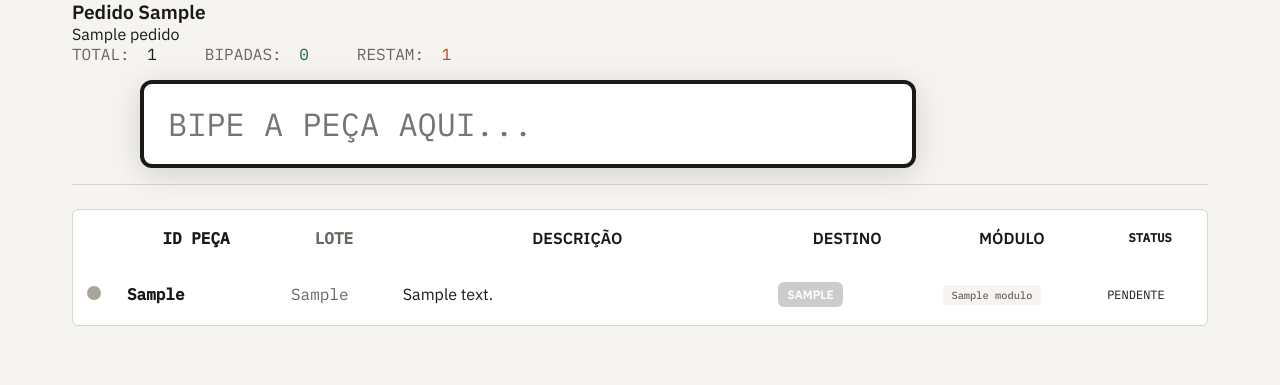
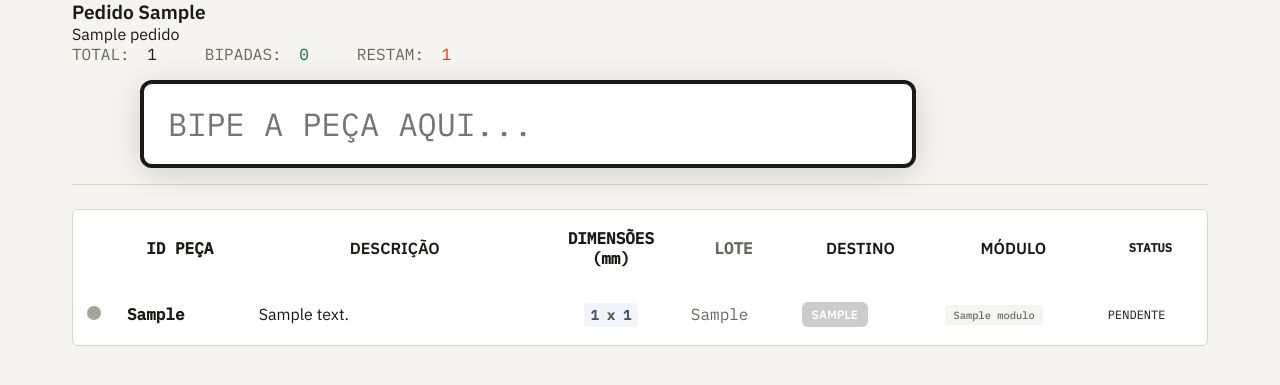
Before and after one commit to paulo15z/Tarugo, a Django app: a page that uses apps/bipagem/templates/bipagem/pedido_detalhe.html in a window 1280 px wide. Shown: the part 128-513 px from the top of the page. Run offline with Django 5.2, Linux system fonts and the light colour scheme; a user stored in the database is signed in; tables that the repository leaves empty hold one stand-in row (values such as "Sample post").

Commit message:
feat(bipagem): add piece dimensions (Height x Width) to the preview table

```diff
--- a/apps/bipagem/templates/bipagem/pedido_detalhe.html
+++ b/apps/bipagem/templates/bipagem/pedido_detalhe.html
@@ -82,10 +82,11 @@
 
   #pecas-table th, #pecas-table td { padding: 1rem 0.75rem; }
   .col-status { width: 40px; }
-  .col-id { width: 15%; font-family: var(--mono); font-weight: 700; }
-  .col-desc { width: 35%; }
+  .col-id { width: 12%; font-family: var(--mono); font-weight: 700; }
+  .col-desc { width: 28%; }
+  .col-dim { width: 12%; font-family: var(--mono); text-align: center; }
   .col-lote { width: 10%; font-family: var(--mono); color: var(--text-muted); }
-  .col-destino { width: 15%; }
+  .col-destino { width: 13%; }
   .col-modulo { width: 15%; }
   .col-status-text { width: 10%; font-family: var(--mono); font-size: 0.75rem; }
 
@@ -125,6 +126,14 @@
     font-size: 1.2rem;
     margin-bottom: 0.5rem;
     display: inline-block;
+  }
+  .dim-badge {
+    background: #f1f5f9;
+    color: #475569;
+    padding: 0.2rem 0.4rem;
+    border-radius: 4px;
+    font-size: 0.85rem;
+    font-weight: 600;
   }
 </style>
 {% endblock %}
@@ -173,8 +182,9 @@
         <tr>
           <th class="col-status"></th>
           <th class="col-id">ID PEÇA</th>
+          <th class="col-desc">DESCRIÇÃO</th>
+          <th class="col-dim">DIMENSÕES (mm)</th>
           <th class="col-lote">LOTE</th>
-          <th class="col-desc">DESCRIÇÃO</th>
           <th class="col-destino">DESTINO</th>
           <th class="col-modulo">MÓDULO</th>
           <th class="col-status-text">STATUS</th>
@@ -185,8 +195,13 @@
         <tr id="row-{{ p.id_peca }}" class="peca-row {% if p.status == status_bipada %}bipada{% endif %}">
           <td class="col-status"><div class="status-indicator {% if p.status == status_bipada %}bipada{% endif %}"></div></td>
           <td class="col-id">{{ p.id_peca }}</td>
+          <td class="col-desc">{{ p.descricao }}</td>
+          <td class="col-dim">
+            <span class="dim-badge">
+              {{ p.altura_mm|floatformat:0 }} x {{ p.largura_mm|floatformat:0 }}
+            </span>
+          </td>
           <td class="col-lote">{{ p.numero_lote_pcp|default:"---" }}</td>
-          <td class="col-desc">{{ p.descricao }}</td>
           <td class="col-destino">
             <span class="sector-badge" data-code="{{ p.plano_corte }}">
               {{ p.plano_corte }}
```
